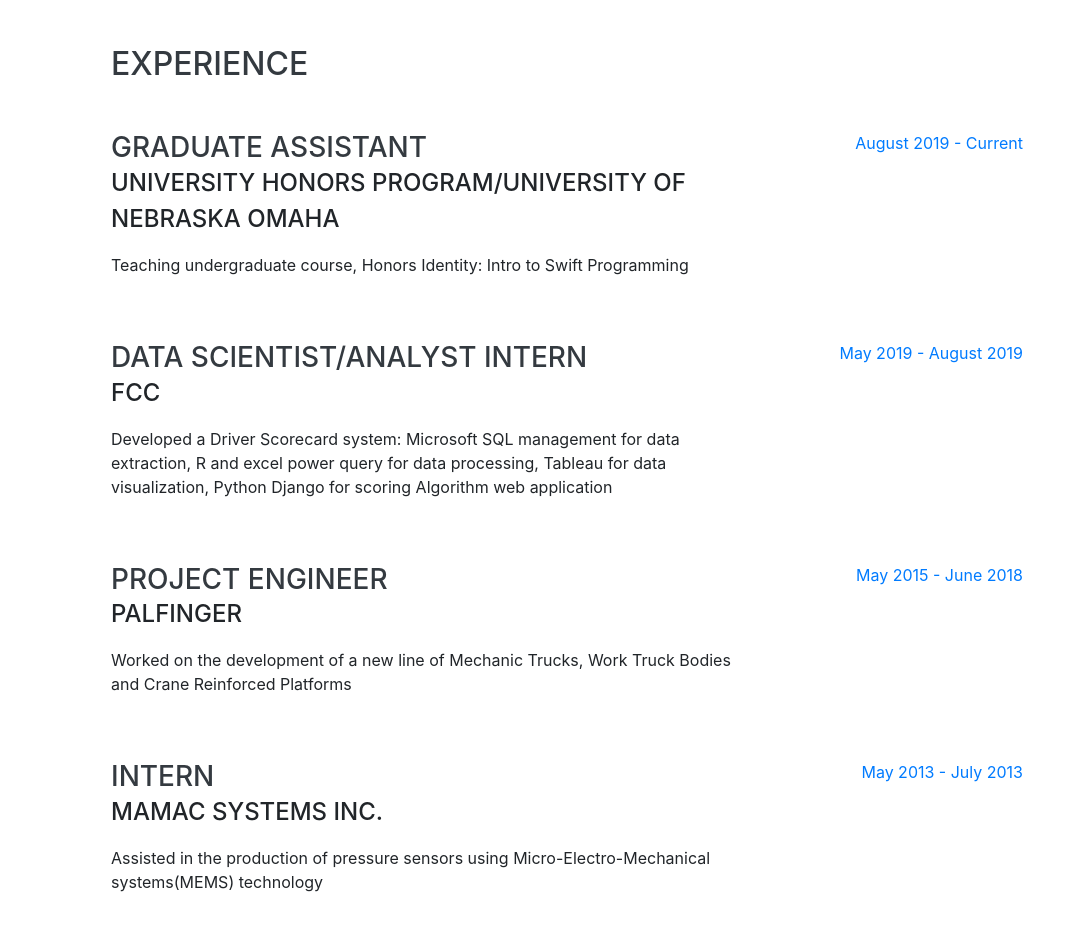
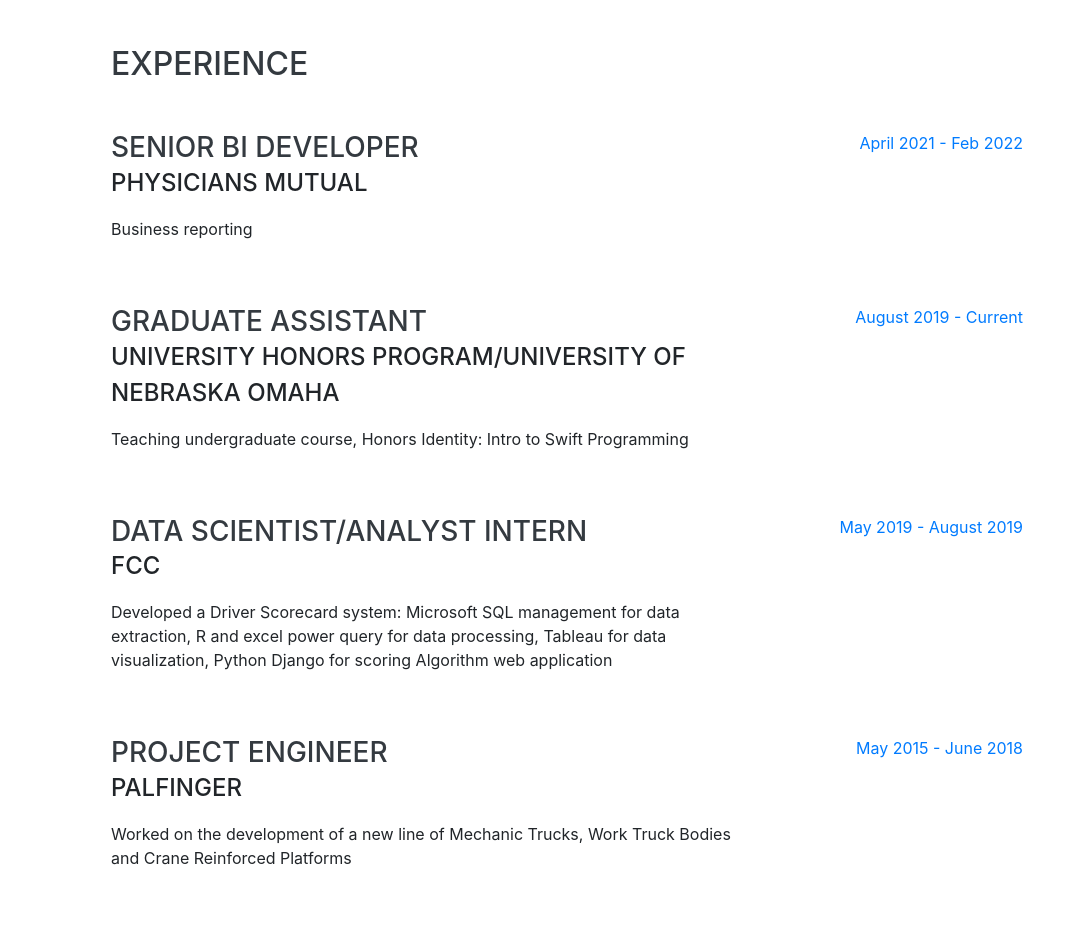
Before and after one commit to danialfaisal/Personal-Website, a website with bundled scripts: page index.html in a window 1280 px wide. Shown: the part 804-1732 px from the top of the page, without its empty margins (209-1280 px from the left). Built offline with nearby package versions, Linux system fonts and the light colour scheme; a web font is replaced by a local one.

Commit message:
Updated experiences

```diff
--- a/index.html
+++ b/index.html
@@ -92,6 +92,17 @@
   <section class="resume-section p-3 p-lg-5 d-flex justify-content-center" id="experience">
     <div class="w-100">
       <h2 class="mb-5">Experience</h2>
+
+      <div class="resume-item d-flex flex-column flex-md-row justify-content-between mb-5">
+        <div class="resume-content">
+          <h3 class="mb-0">Senior BI Developer</h3>
+          <div class="subheading mb-3">Physicians Mutual</div>
+          <p>Business reporting</p>
+        </div>
+        <div class="resume-date text-md-right">
+          <span class="text-primary">April 2021 - Feb 2022</span>
+        </div>
+      </div>
 
       <div class="resume-item d-flex flex-column flex-md-row justify-content-between mb-5">
         <div class="resume-content">
```
